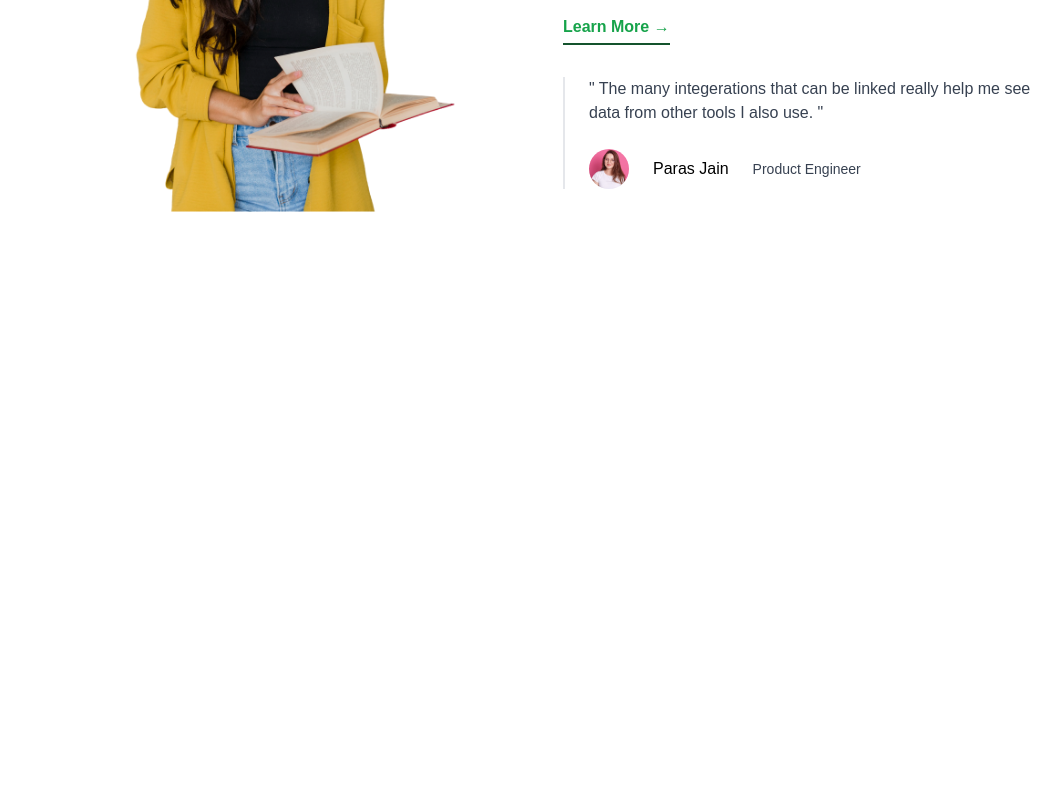
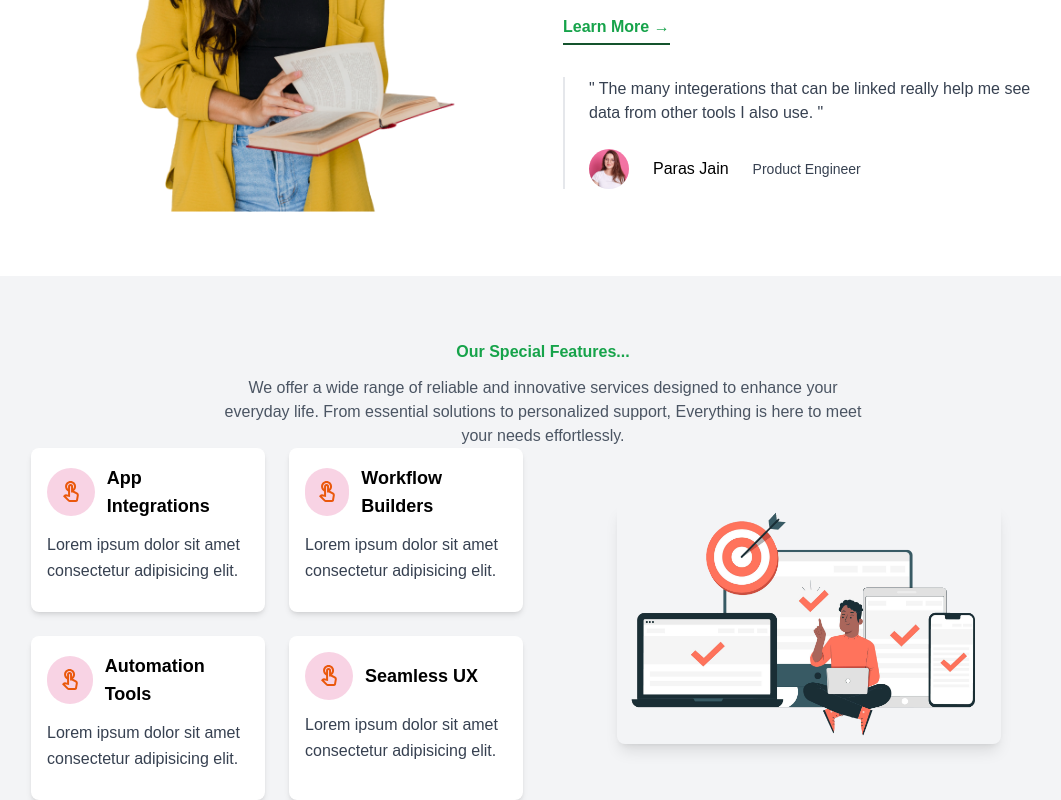
Before and after one commit to parasjain-travelopia/react-practice, a Next.js app in the folder react-poc/: page / in a window 1280 px wide. Shown: the part 1144-1944 px from the top of the page, without its empty margins (97-1158 px from the left). Before the commit the page ends 1420 px from the top, so only its background shows below. Built offline with nearby package versions, Linux system fonts and the light colour scheme; a web font is replaced by a local one.

Commit message:
add features

```diff
--- /dev/null
+++ b/react-poc/app/components/Home/Feature/Feature.tsx
@@ -0,0 +1,90 @@
+/** @format */
+
+import React from "react";
+import { MdOutlineTouchApp } from "react-icons/md";
+
+const Feature = () => {
+  return (
+    <div className='pt-16 bg-gray-100'>
+      {/* Heading */}
+      <div>
+        <h1 className='text-center text-green-600 font-bold'>
+          Our Special Features...
+        </h1>
+        <p className='mt-3 text-center font-medium text-gray-600 w-[90%] mx-auto sm:w-[70%] md:w-[50%]'>
+          We offer a wide range of reliable and innovative services designed to
+          enhance your everyday life. From essential solutions to personalized
+          support, Everything is here to meet your needs effortlessly.
+        </p>
+      </div>
+
+      {/* Main Grid (Image + Features) */}
+      <div className='w-[80%] mx-auto grid grid-cols-1 xl:grid-cols-2 gap-10 items-center'>
+        {/* Features Grid (2x2 Cards) */}
+        <div className='grid grid-cols-1 md:grid-cols-2 gap-6'>
+          {/* Feature Card 1 */}
+          <div className='bg-white p-4 rounded-lg shadow-md'>
+            <div className='flex items-center space-x-3'>
+              <div className='w-12 h-12 rounded-3xl flex items-center justify-center bg-pink-600 bg-opacity-20'>
+                <MdOutlineTouchApp className='w-6 h-6 text-orange-600' />
+              </div>
+              <h1 className='text-lg font-bold'>App Integrations</h1>
+            </div>
+            <p className='mt-3 mb-3 text-gray-700 leading-relaxed'>
+              Lorem ipsum dolor sit amet consectetur adipisicing elit.
+            </p>
+          </div>
+
+          {/* Feature Card 2 */}
+          <div className='bg-white p-4 rounded-lg shadow-md'>
+            <div className='flex items-center space-x-3'>
+              <div className='w-12 h-12 rounded-3xl flex items-center justify-center bg-pink-600 bg-opacity-20'>
+                <MdOutlineTouchApp className='w-6 h-6 text-orange-600' />
+              </div>
+              <h1 className='text-lg font-bold'>Workflow Builders</h1>
+            </div>
+            <p className='mt-3 mb-3 text-gray-700 leading-relaxed'>
+              Lorem ipsum dolor sit amet consectetur adipisicing elit.
+            </p>
+          </div>
+
+          {/* Feature Card 3 */}
+          <div className='bg-white p-4 rounded-lg shadow-md'>
+            <div className='flex items-center space-x-3'>
+              <div className='w-12 h-12 rounded-3xl flex items-center justify-center bg-pink-600 bg-opacity-20'>
+                <MdOutlineTouchApp className='w-6 h-6 text-orange-600' />
+              </div>
+              <h1 className='text-lg font-bold'>Automation Tools</h1>
+            </div>
+            <p className='mt-3 mb-3 text-gray-700 leading-relaxed'>
+              Lorem ipsum dolor sit amet consectetur adipisicing elit.
+            </p>
+          </div>
+
+          {/* Feature Card 4 */}
+          <div className='bg-white p-4 rounded-lg shadow-md'>
+            <div className='flex items-center space-x-3'>
+              <div className='w-12 h-12 rounded-3xl flex items-center justify-center bg-pink-600 bg-opacity-20'>
+                <MdOutlineTouchApp className='w-6 h-6 text-orange-600' />
+              </div>
+              <h1 className='text-lg font-bold'>Seamless UX</h1>
+            </div>
+            <p className='mt-3 mb-3 text-gray-700 leading-relaxed'>
+              Lorem ipsum dolor sit amet consectetur adipisicing elit.
+            </p>
+          </div>
+        </div>
+        {/* Image Section */}
+        <div className='flex justify-center'>
+          <img
+            src='/images/f1.png' // Replace with actual image
+            alt='Feature Illustration'
+            className='w-full max-w-sm rounded-lg shadow-lg'
+          />
+        </div>
+      </div>
+    </div>
+  );
+};
+
+export default Feature;
--- a/react-poc/app/components/Home/Home.tsx
+++ b/react-poc/app/components/Home/Home.tsx
@@ -3,12 +3,14 @@
 import React from "react";
 import Hero from "./Hero/Hero";
 import About from "./About/About";
+import Feature from "./Feature/Feature";
 
 const Home = () => {
   return (
     <div className='overflow-hidden'>
       <Hero />
       <About />
+      <Feature />
     </div>
   );
 };
```
